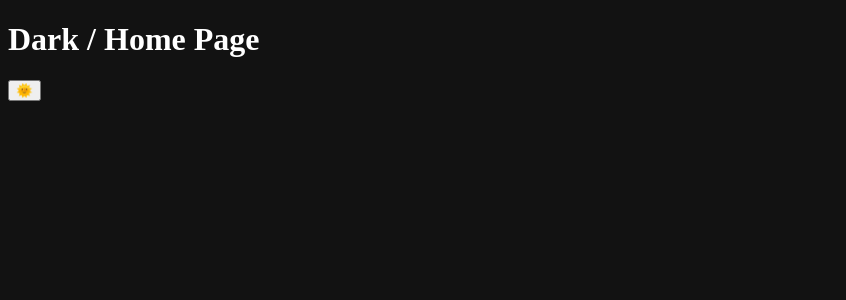
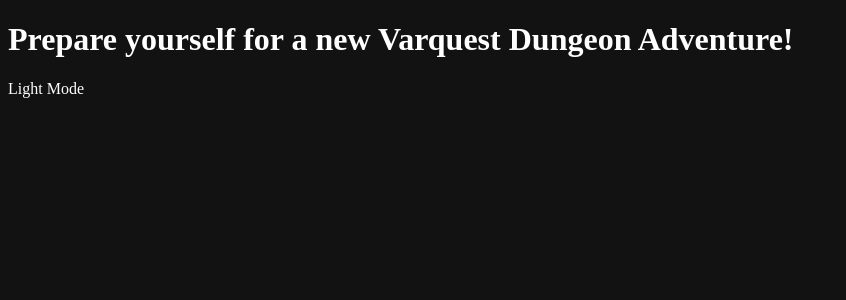
Before and after one commit to MaelBriantin/gear-up-or-shut-up, a React (Vite) app: page / in a window 1280 px wide. Shown: the top 300 px of the page, without its empty margins (0-846 px from the left). Built offline with nearby package versions, Linux system fonts and the light colour scheme.

Commit message:
feat(theme): update theme toggle functionality and styles, and add NotFoundPage

```diff
--- a/index.html
+++ b/index.html
@@ -9,7 +9,7 @@
       :root {
         --background-color-dark: #121212;
         --text-color-dark: #ffffff;
-        --background-color-light: #ffffff;
+        --background-color-light: #f5f5f5;
         --text-color-light: #000000;
       }
 
--- a/src/components/ThemeToggle.tsx
+++ b/src/components/ThemeToggle.tsx
@@ -14,8 +14,8 @@ export const ThemeToggle = () => {
   }, [theme]);
 
   return (
-    <button onClick={toggleTheme}>
-      {theme === 'dark' ? '🌞' : '🌕'}
-    </button>
+    <div onClick={toggleTheme} className={`theme-toggle ${theme === 'dark' ? 'light-theme' : 'dark-theme'}`}>
+      <span>{theme === 'dark' ? 'Light' : 'Dark'} Mode</span>
+    </div>
   );
 };
--- a/src/layouts/Layout.tsx
+++ b/src/layouts/Layout.tsx
@@ -7,7 +7,7 @@ type LayoutPropsType = {
 export const Layout = (props: LayoutPropsType) => {
     const { children } = props;
     return (
-        <main className="container">
+        <main className="main-layout">
             {children}
             <ThemeToggle />
         </main>
--- a/src/lib/ReactDomRouter/AppRouter.tsx
+++ b/src/lib/ReactDomRouter/AppRouter.tsx
@@ -3,10 +3,12 @@ import { createBrowserRouter, RouterProvider } from 'react-router-dom';
 import { routes } from '@/routes.config';
 import { withLayout } from '@utils';
 import { Loading } from '@/pages/LoadingPage';
+import { NotFoundPage } from '@/pages/NotFoundPage';
 
 const wrappedRoutes = routes.map(route => ({
   ...route,
   element: withLayout(route.element),
+  errorElement: <NotFoundPage />,
 }));
 
 const router = createBrowserRouter(wrappedRoutes);
--- a/src/pages/HomePage/index.tsx
+++ b/src/pages/HomePage/index.tsx
@@ -1,12 +1,7 @@
-import useThemeStore from "@/stores/themeStore";
-import { capitalize } from "@utils";
-
 export const HomePage = () => {
-    const { theme } = useThemeStore();
-
     return (
         <h1>
-            {capitalize(theme)} / Home Page
+            Prepare yourself for a new Varquest Dungeon Adventure!
         </h1>
     );
 };
--- /dev/null
+++ b/src/pages/NotFoundPage/index.tsx
@@ -0,0 +1,19 @@
+import useThemeStore from "@/stores/themeStore";
+import { useNavigate } from "react-router-dom";
+
+export const NotFoundPage = () => {
+    const { theme } = useThemeStore();
+    const navigate = useNavigate();
+    return (
+        <div className="not-found-container">
+          <h1>404 - Page Not Found</h1>
+          <p>This aren't the droids you're looking for.</p>
+          <div
+            className={`simple-button ${theme === 'dark' ? 'light-theme' : 'dark-theme'}`}
+            style={{ marginTop: '1rem', width: '100px' }}
+            onClick={() => navigate('/')}
+            >Go Home
+            </div>
+        </div>
+    );
+}
--- /dev/null
+++ b/src/pages/PlayPage/index.tsx
@@ -0,0 +1,3 @@
+export const PlayPage = () => {
+    return <div>ready?</div>;
+};
--- a/src/pages/TestPage/index.tsx
+++ /dev/null
@@ -1,3 +0,0 @@
-export const TestPage = () => {
-    return <div>Test</div>;
-    };
--- a/src/pages/index.ts
+++ b/src/pages/index.ts
@@ -1,2 +1,3 @@
-export { TestPage } from '@pages/TestPage';
+export { PlayPage } from '@/pages/PlayPage';
 export { HomePage } from '@pages/HomePage';
+export { NotFoundPage } from '@pages/NotFoundPage';
--- a/src/styles/index.css
+++ b/src/styles/index.css
@@ -1,4 +1,9 @@
 @import url("./reset.css");
+
+body {
+  color: var(--primary-color);
+  background-color: var(--background-color);
+}
 
 @font-face {
   font-family: "Geist Mono";
@@ -20,7 +25,17 @@ body {
   font-family: sans-serif;
 }
 
-.container {
+.dark-theme {
+  background: #121212;
+  color: #fff;
+}
+
+.light-theme {
+  background: #f5f5f5;
+  color: #000;
+}
+
+.main-layout {
   display: flex;
   justify-content: center;
   align-items: center;
@@ -31,9 +46,52 @@ body {
   font-size: 1.5rem;
 }
 
+.theme-toggle {
+  position: fixed;
+  top: 1rem;
+  right: 1rem;
+  cursor: pointer;
+  font-size: 0.8rem;
+  padding: 0.5rem 1rem;
+  border-radius: 5px;
+  user-select: none;
+  display: flex;
+  justify-content: center;
+  align-items: center;
+  transition: all 0.3s;
+}
+
+.simple-button {
+  cursor: pointer;
+  font-size: 0.8rem;
+  padding: 0.5rem 1rem;
+  border-radius: 5px;
+  user-select: none;
+  display: flex;
+  justify-content: center;
+  align-items: center;
+  transition: all 0.3s;
+}
+
+.simple-button:hover {
+  opacity: 0.8;
+}
+
+.theme-toggle:hover {
+  opacity: 0.8;
+}
+
 .loading-container {
   height: 100vh;
   display: flex;
   justify-content: center;
   align-items: center;
 }
+
+.not-found-container {
+  height: 100vh;
+  display: flex;
+  justify-content: center;
+  align-items: center;
+  flex-direction: column;
+}
```
Also changed, not shown: src/routes.config.tsx (+8 -3 lines).
